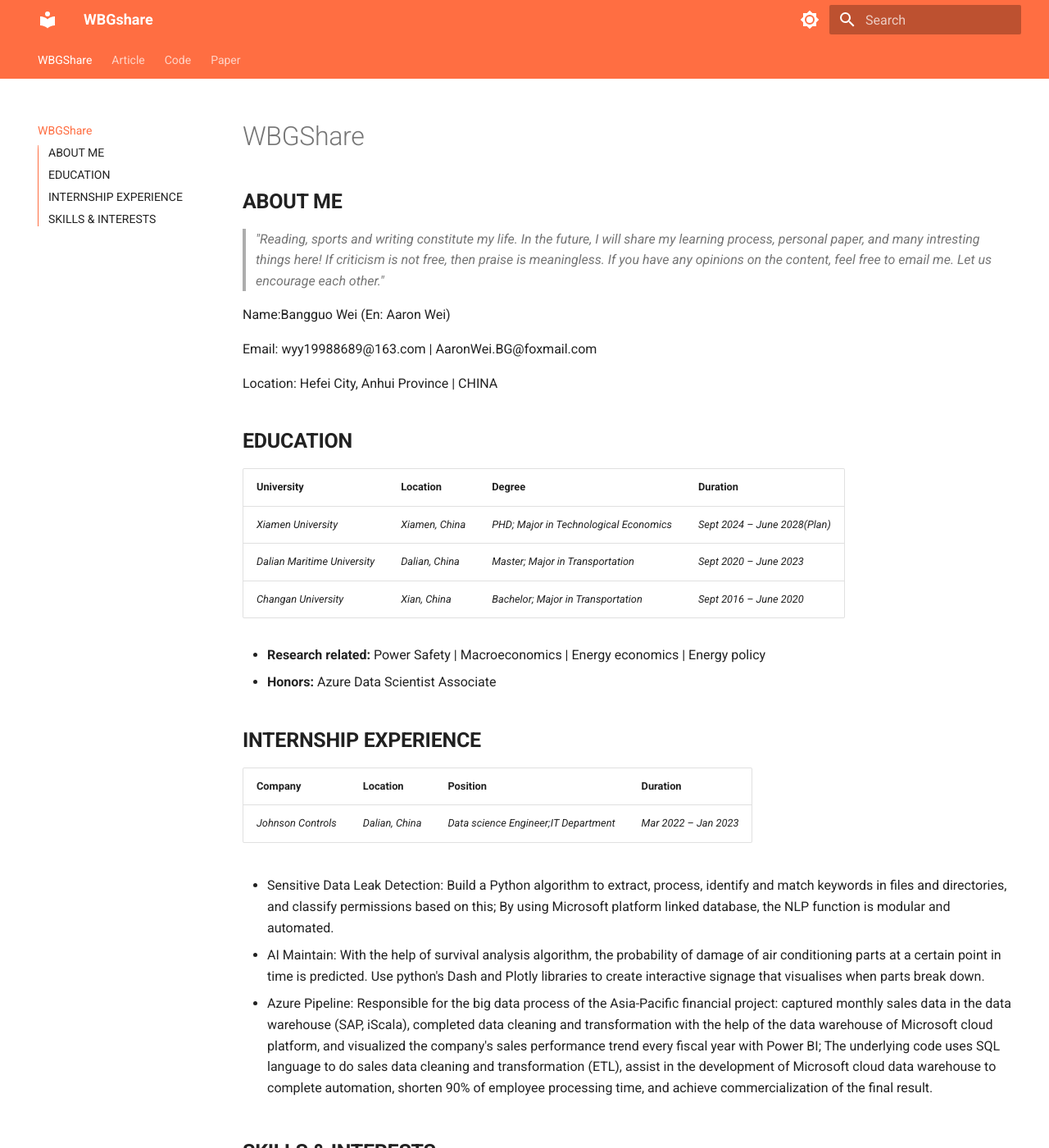
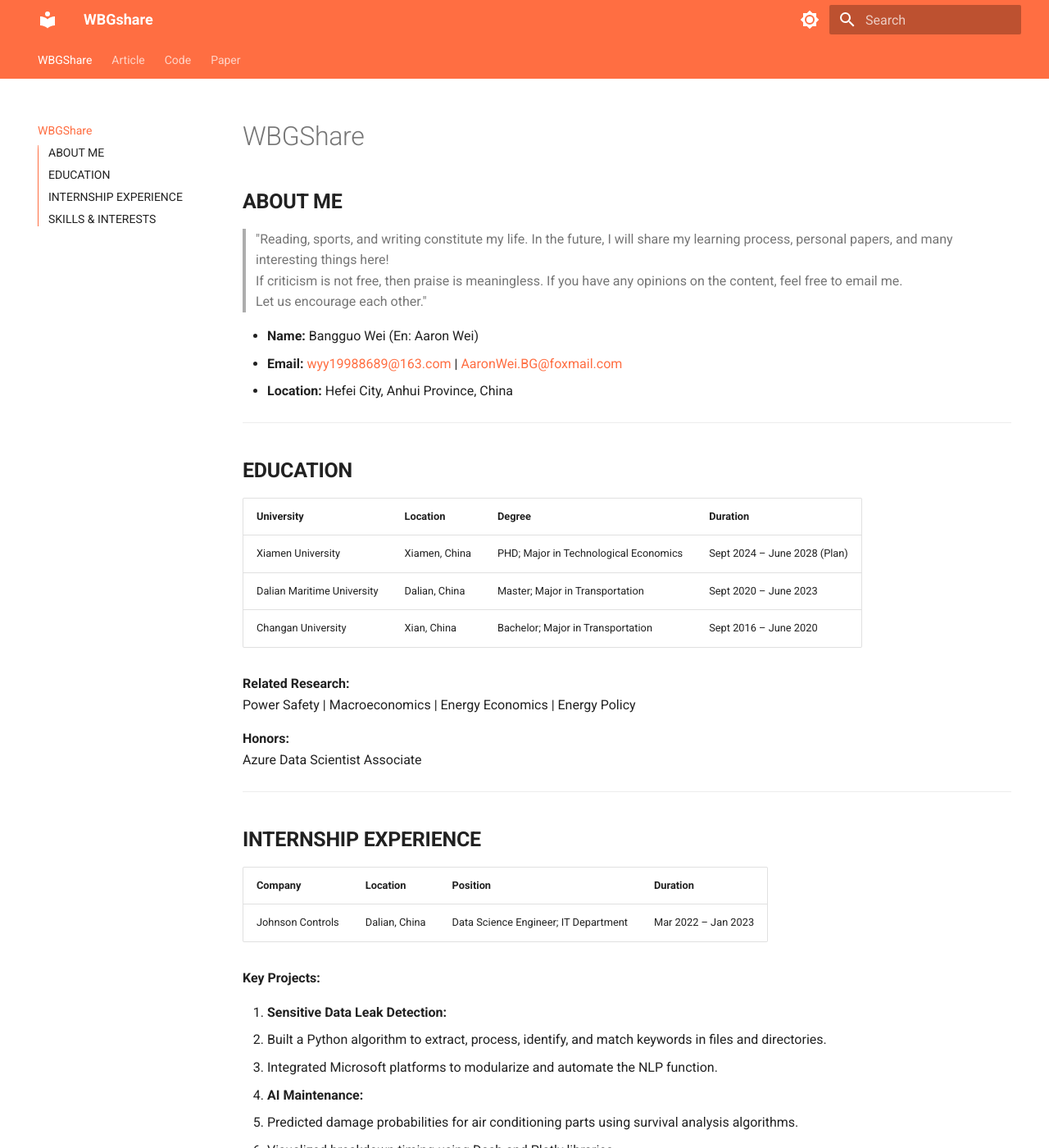
Before and after one commit to WBGZDTSL/WBGShare, an MkDocs documentation site: the page built from docs/index.md, in a window 1280 px wide and 1400 px high. Shown: the whole window at 82% size. Built offline with MkDocs 1.6.1 and Material for MkDocs 9.7.7, drawn with Linux system fonts in a browser that asks for light colours; some of the changed text lies outside the part shown.

Commit message:
Style Update

```diff
--- a/docs/index.md
+++ b/docs/index.md
@@ -10,52 +10,6 @@
 </style>
 
 ## **ABOUT ME**
-<blockquote class="custom-blockquote">
-  <p>"Reading, sports and writing constitute my life. In the future, I will share my learning process, personal paper, and many intresting things here! If criticism is not free, then praise is meaningless. If you have any opinions on the content, feel free to email me. Let us encourage each other."</p>
-</blockquote>
-
-Name:Bangguo Wei (En: Aaron Wei)
-
-Email: wyy19988689@163.com | AaronWei.BG@foxmail.com
-
-Location: Hefei City, Anhui Province | CHINA
-
-## **EDUCATION**
-
-| **University**               | **Location**    | **Degree**                                  | **Duration**                  |
-|:-----------------------------|:----------------|:--------------------------------------------|:------------------------------|
-| *Xiamen University*          | *Xiamen, China* | *PHD; Major in Technological Economics*     | *Sept 2024 – June 2028(Plan)* |
-| *Dalian Maritime University* | *Dalian, China* | *Master; Major in Transportation*   | *Sept 2020 – June 2023*       |
-| *Changan University*         | *Xian, China*   | *Bachelor; Major in Transportation* | *Sept 2016 – June 2020*       |
-
-
-*   **Research related:** Power Safety | Macroeconomics | Energy economics | Energy policy
-*   **Honors:** Azure Data Scientist Associate
-
-## **INTERNSHIP EXPERIENCE**
-
-| **Company**                   | **Location**    | **Position**                  | **Duration**          |
-|:------------------------------|:----------------|:----------------------------|:----------------------|
-| *Johnson Controls*            | *Dalian, China* | *Data science Engineer;IT Department* | *Mar 2022 – Jan 2023* |
-
-
-*   Sensitive Data Leak Detection: Build a Python algorithm to extract, process, identify and match keywords in files and directories, and classify permissions based on this; By using Microsoft platform linked database, the NLP function is modular and automated.
-
-*   AI Maintain: With the help of survival analysis algorithm, the probability of damage of air conditioning parts at a certain point in time is predicted. Use python's Dash and Plotly libraries to create interactive signage that visualises when parts break down.
-
-*   Azure Pipeline: Responsible for the big data process of the Asia-Pacific financial project: captured monthly sales data in the data warehouse (SAP, iScala), completed data cleaning and transformation with the help of the data warehouse of Microsoft cloud platform, and visualized the company's sales performance trend every fiscal year with Power BI; The underlying code uses SQL language to do sales data cleaning and transformation (ETL), assist in the development of Microsoft cloud data warehouse to complete automation, shorten 90% of employee processing time, and achieve commercialization of the final result.
-
-## **SKILLS & INTERESTS**
-
-**Languages:** Chinese(100%) | English(65%)
-
-**Technical Skills:** Econometrics | DSGE | Data Analysis
-
-**Certifications & Training**: ADSA (Microsoft Data Science Skills Certification)
-
-# WBGShare
-
-## ABOUT ME
 
 > "Reading, sports, and writing constitute my life. In the future, I will share my learning process, personal papers, and many interesting things here!
 > If criticism is not free, then praise is meaningless. If you have any opinions on the content, feel free to email me.
@@ -67,7 +21,7 @@
 
 ---
 
-## EDUCATION
+## **EDUCATION**
 
 | **University**               | **Location**    | **Degree**                                  | **Duration**                  |
 |-------------------------------|-----------------|---------------------------------------------|--------------------------------|
@@ -83,7 +37,7 @@
 
 ---
 
-## INTERNSHIP EXPERIENCE
+## **INTERNSHIP EXPERIENCE**
 
 | **Company**                   | **Location**    | **Position**                  | **Duration**          |
 |-------------------------------|-----------------|--------------------------------|-----------------------|
@@ -92,20 +46,20 @@
 **Key Projects:**
 
 1. **Sensitive Data Leak Detection:**
-   - Built a Python algorithm to extract, process, identify, and match keywords in files and directories.
-   - Integrated Microsoft platforms to modularize and automate the NLP function.
+*   Built a Python algorithm to extract, process, identify, and match keywords in files and directories.
+*   Integrated Microsoft platforms to modularize and automate the NLP function.
 
 2. **AI Maintenance:**
-   - Predicted damage probabilities for air conditioning parts using survival analysis algorithms.
-   - Visualized breakdown timing using Dash and Plotly libraries.
+*   Predicted damage probabilities for air conditioning parts using survival analysis algorithms.
+*   Visualized breakdown timing using Dash and Plotly libraries.
 
 3. **Azure Pipeline:**
-   - Managed Asia-Pacific financial project data, capturing and processing sales data via SAP and Microsoft Cloud.
-   - Visualized sales trends with Power BI, achieving 90% time savings through automation.
+*   Managed Asia-Pacific financial project data, capturing and processing sales data via SAP and Microsoft Cloud.
+*   Visualized sales trends with Power BI, achieving 90% time savings through automation.
 
 ---
 
-## SKILLS & INTERESTS
+## **SKILLS & INTERESTS**
 
 - **Languages:** Chinese (100%) | English (65%)
 - **Technical Skills:** Econometrics | DSGE | Data Analysis
```
